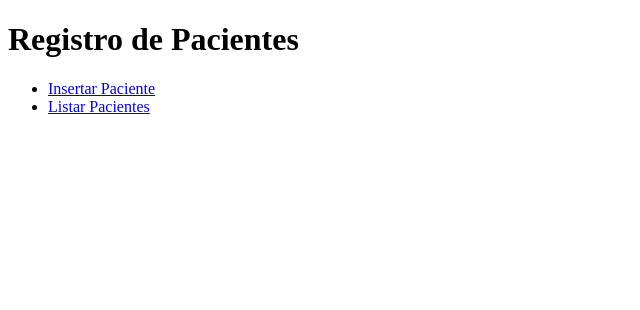
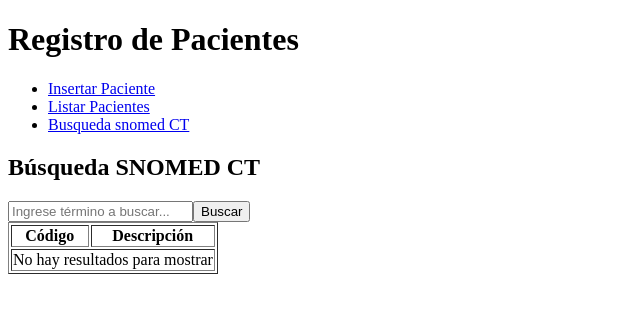
Before and after one commit to adolfo-ajucum/fhir-patient-app, a React (Vite) app: page /snomed in a window 1280 px wide. Shown: the top 310 px of the page, without its empty margins (0-640 px from the left). Built offline with nearby package versions, Linux system fonts and the light colour scheme.

Commit message:
Refactor file structure and remove unused CSS file

```diff
--- a/src/PatientForm.jsx
+++ b/src/Patient/PatientForm.jsx
@@ -1,6 +1,6 @@
 import { useState } from 'react';
 import axios from 'axios';
-import './PatientForm.css';
+
 const PatientForm = () => {
   const [formData, setFormData] = useState({
     family: '',
--- a/src/PatientForm.css
+++ /dev/null
@@ -1,66 +0,0 @@
-/* App.css */
-
-body {
-    font-family: Arial, sans-serif;
-    background-color: #f0f2f5;
-    margin: 0;
-    padding: 0;
-    display: flex;
-    justify-content: center;
-    align-items: center;
-    height: 100vh;
-  }
-
-  .App {
-    text-align: center;
-  }
-
-  .App-header {
-    background-color: #4CAF50;
-    padding: 20px;
-    color: white;
-    border-radius: 8px;
-    box-shadow: 0 4px 8px rgba(0, 0, 0, 0.1);
-  }
-
-  form {
-    background-color: white;
-    padding: 20px;
-    border-radius: 8px;
-    box-shadow: 0 4px 8px rgba(0, 0, 0, 0.1);
-    display: flex;
-    flex-direction: column;
-    gap: 10px;
-    max-width: 400px;
-    margin: 0 auto;
-  }
-
-  label {
-    font-weight: bold;
-    margin-bottom: 5px;
-    text-align: left;
-  }
-
-  input, select {
-    padding: 8px;
-    border: 1px solid #ccc;
-    border-radius: 4px;
-    font-size: 16px;
-    width: 100%;
-    box-sizing: border-box;
-  }
-
-  button {
-    background-color: #4CAF50;
-    color: white;
-    padding: 10px 20px;
-    border: none;
-    border-radius: 4px;
-    font-size: 16px;
-    cursor: pointer;
-    margin-top: 10px;
-  }
-
-  button:hover {
-    background-color: #45a049;
-  }
--- /dev/null
+++ b/src/Snomed/SearchSnomedCT.jsx
@@ -0,0 +1,90 @@
+import React, { useState } from 'react';
+
+const SnomedSearch = () => {
+  const [searchTerm, setSearchTerm] = useState('');
+  const [results, setResults] = useState([]);
+  const [loading, setLoading] = useState(false);
+  const [error, setError] = useState(null);
+
+  const handleSearch = async () => {
+    if (!searchTerm.trim()) return;
+
+    setLoading(true);
+    setError(null);
+
+    try {
+      const response = await fetch(
+        `https://snowstorm.snomedtools.org/fhir/ValueSet/$expand?url=http://snomed.info/sct/449081005/version/20240930?fhir_vs&displayLanguage=es&filter=${encodeURIComponent(searchTerm)}`
+      );
+
+      if (!response.ok) {
+        throw new Error('Error en la búsqueda');
+      }
+
+      const data = await response.json();
+      setResults(data.expansion?.contains || []);
+    } catch (err) {
+      setError('Error al realizar la búsqueda. Por favor, intente nuevamente.');
+      console.error('Error:', err);
+    } finally {
+      setLoading(false);
+    }
+  };
+
+  return (
+    <div>
+      <h2>Búsqueda SNOMED CT</h2>
+
+      <div>
+        <input
+          type="text"
+          value={searchTerm}
+          onChange={(e) => setSearchTerm(e.target.value)}
+          onKeyPress={(e) => e.key === 'Enter' && handleSearch()}
+          placeholder="Ingrese término a buscar..."
+        />
+        <button
+          onClick={handleSearch}
+          disabled={loading}
+        >
+          Buscar
+        </button>
+      </div>
+
+      {error && (
+        <div>
+          <p style={{ color: 'red' }}>{error}</p>
+        </div>
+      )}
+
+      {loading && <p>Buscando...</p>}
+
+      <table border="1">
+        <thead>
+          <tr>
+            <th>Código</th>
+            <th>Descripción</th>
+          </tr>
+        </thead>
+        <tbody>
+          {results.length > 0 ? (
+            results.map((item) => (
+              <tr key={item.code}>
+                <td>{item.code}</td>
+                <td>{item.display}</td>
+              </tr>
+            ))
+          ) : (
+            <tr>
+              <td colSpan="2" align="center">
+                {loading ? 'Buscando...' : 'No hay resultados para mostrar'}
+              </td>
+            </tr>
+          )}
+        </tbody>
+      </table>
+    </div>
+  );
+};
+
+export default SnomedSearch;
--- a/src/principal.jsx
+++ b/src/principal.jsx
@@ -1,6 +1,7 @@
 import { BrowserRouter as Router, Route, Routes, Link } from "react-router-dom";
-import InsertPatient from "./InsertPatient";
-import ListPatients from "./ListPatients";
+import InsertPatient from "./Patient/InsertPatient";
+import ListPatients from "./Patient/ListPatients";
+import SnomedSearch from "./Snomed/SearchSnomedCT";
 
 function Principal() {
   return (
@@ -10,11 +11,13 @@
           <ul>
             <li><Link to="/insert">Insertar Paciente</Link></li>
             <li><Link to="/list">Listar Pacientes</Link></li>
+            <li><Link to= "/snomed">Busqueda snomed CT</Link></li>
           </ul>
         </nav>
         <Routes>
           <Route path="/insert" element={<InsertPatient/>} />
           <Route path="/list" element={<ListPatients />} />
+          <Route path="/snomed" element={<SnomedSearch />} />
         </Routes>
       </div>
     </Router>
```
Also changed, not shown: src/Patient/InsertPatient.jsx (renamed from src/InsertPatient.jsx), src/Patient/ListPatients.jsx (renamed from src/ListPatients.jsx).
